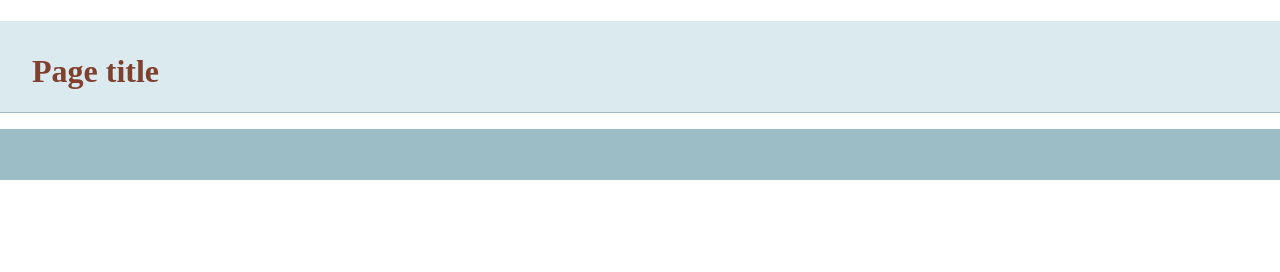
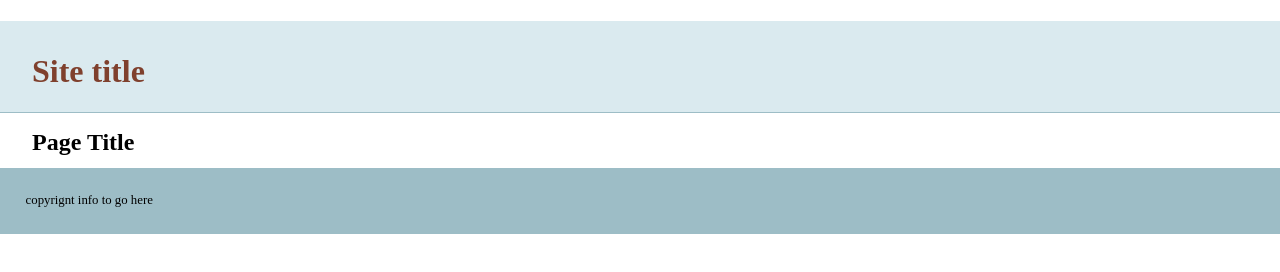
Before and after one commit to xavier-zy/git-basics, a plain HTML site: page index.html in a window 1280 px wide. Drawn offline with nearby package versions, Linux system fonts and the light colour scheme.

Commit message:
added more info to template

```diff
--- a/index.html
+++ b/index.html
@@ -18,13 +18,15 @@
 
 <body>
     <header>
-        <h1>Page title</h1>
+        <h1>Site title</h1>
     </header>
     <nav id="pageNav">
     </nav>
     <main>
+        <h2> Page Title</h2>
     </main>
     <footer>
+        copyrignt info to go here
     </footer>
     <script>
         //use the modernizr load to load up external scripts. This will load the scripts asynchronously, but the order listed matters. Although it will load all scripts in parallel, it will execute them in the order listed
```
